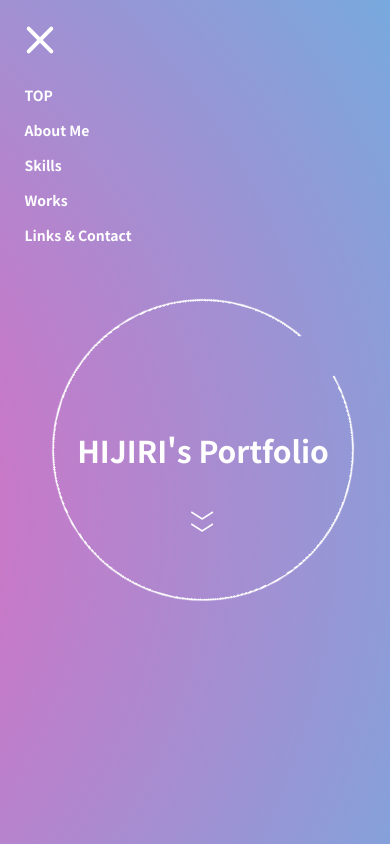
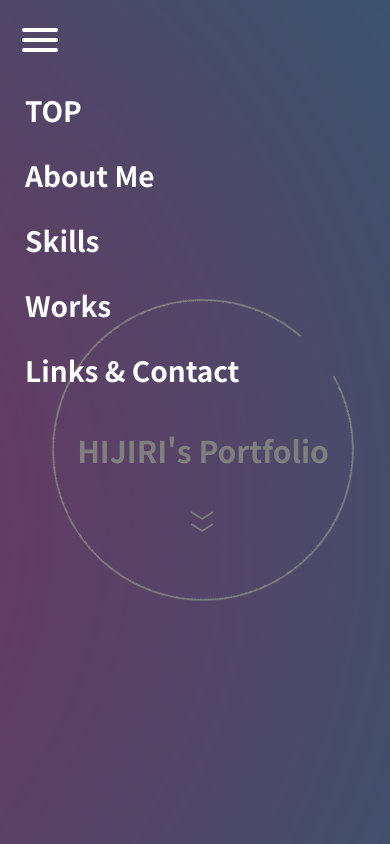
Before and after one commit to geek-3340/LP-Portfolio-app, a website built with Vite: page index.html in a window 390 px wide. Both pictures are taken after a click on the button 40 px from the left and 40 px from the top of the page. Shown: the top 844 px of the page. Built offline with nearby package versions, Linux system fonts and the light colour scheme.

Commit message:
メニューアクティブ時のfilter追加

```diff
--- a/index.html
+++ b/index.html
@@ -41,6 +41,7 @@
         <main>
             <!-- wallpaper -->
             <div class="bg-rotate"></div>
+            <div class="bg-filter" id="js-bgFilter"></div>
 
             <!-- hero -->
             <section class="hero" id="js-hero">
--- a/src/main.js
+++ b/src/main.js
@@ -6,22 +6,29 @@
 });
 
 if (window.matchMedia('(max-width: 767px)').matches) {
-
     const $humButton = document.getElementById('js-humButton');
     const $humLines = document.querySelectorAll('.hum-lines');
-    const $siteNav=document.getElementById('js-siteNav');
+    const $siteNav = document.getElementById('js-siteNav');
+    const $filter = document.getElementById('js-bgFilter');
 
     const humHandler = () => {
         $humLines.forEach((line) => {
             if (!line.classList.contains('is-active')) {
                 line.classList.add('is-active');
-                $siteNav.classList.add('is-active');
             } else {
                 line.classList.remove('is-active');
-                $siteNav.classList.remove('is-active');
             }
         });
     };
+    const navHandler = () => {
+        if (!$siteNav.classList.contains('is-active')) {
+            $siteNav.classList.add('is-active');
+            $filter.classList.add('is-active');
+        } else {
+            $siteNav.classList.remove('is-active');
+            $filter.classList.remove('is-active');
+        }
+    };
 
-    $humButton.addEventListener('click', humHandler);
+    $humButton.addEventListener('click', (humHandler, navHandler));
 }
--- a/src/style.css
+++ b/src/style.css
@@ -68,6 +68,21 @@
         transform: translate(-50%, -50%) rotate(360deg);
     }
 }
+.bg-filter {
+    position: fixed;
+    top: 0;
+    left: 0;
+    width: 100vw;
+    height: 100vh;
+    opacity: 0;
+    background-color: rgba(0, 0, 0, 0.5);
+    transition: 0.5s linear;
+}
+.bg-filter.is-active {
+    opacity: 100;
+    z-index: 1;
+    pointer-events: visible;
+}
 
 /*
 hero
@@ -93,7 +108,7 @@
     50% {
         opacity: 0;
     }
-    100%{
+    100% {
         opacity: 100;
     }
 }
@@ -197,7 +212,7 @@
     .site-nav {
         top: 80px;
         display: block;
-        left: -35vw;
+        left: -60vw;
         opacity: 0;
         text-align: left;
         padding: 0;
@@ -209,14 +224,14 @@
     }
     .site-nav ul {
         display: block;
-        line-height: 30px;
+        line-height: 60px;
     }
     .site-nav li {
         display: block;
     }
     .site-nav a {
         display: block;
-        font-size: 14px;
+        font-size: 28px;
         background-image: none;
     }
     .site-nav a:hover {
```
